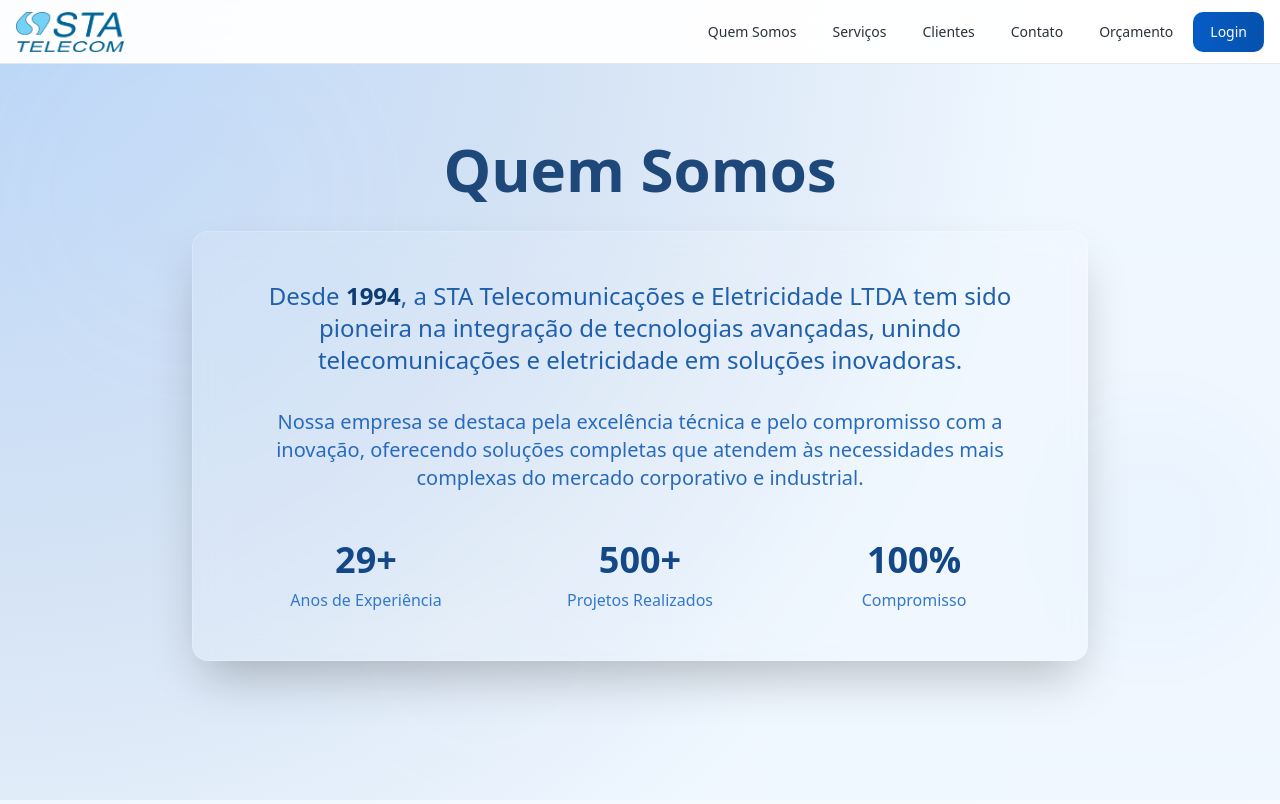
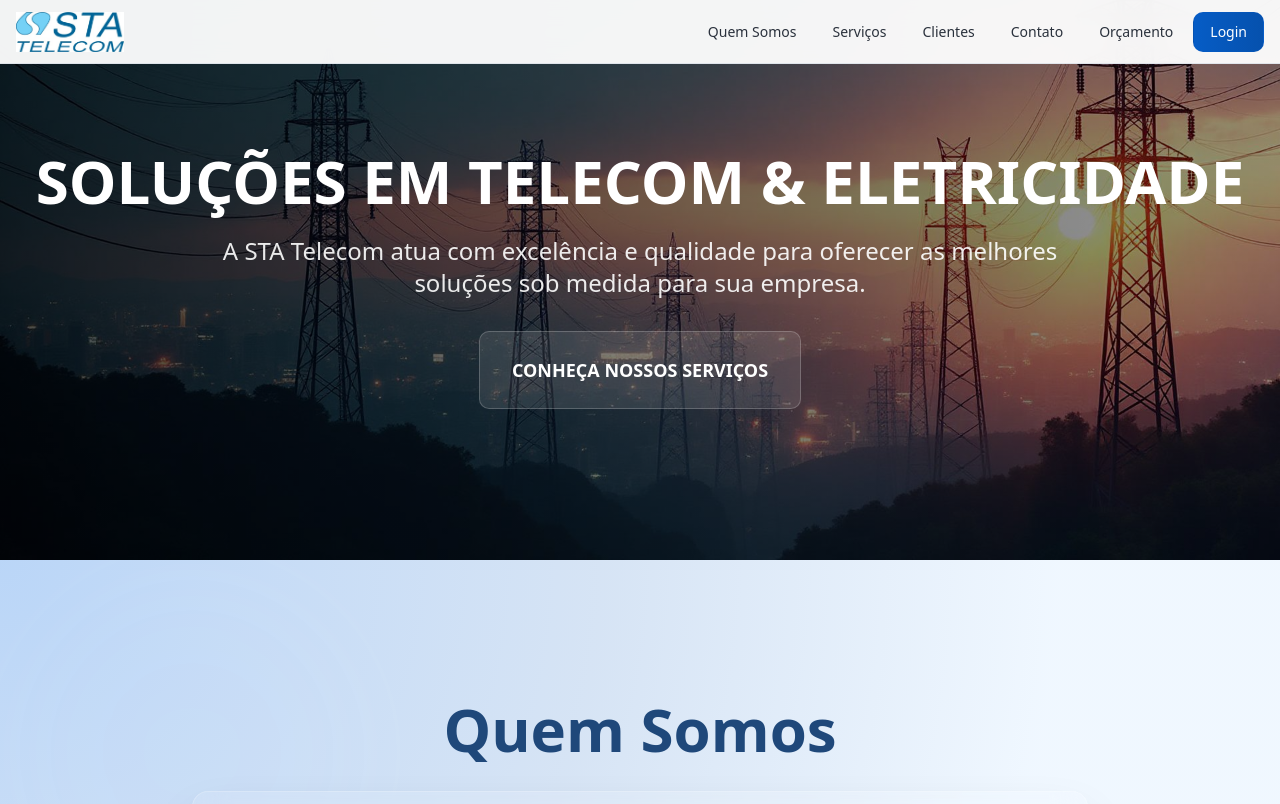
Before and after one commit to 1PedroSoares/sta-telecom, a React (Vite) app: page / in a window 1280 px wide. Shown: the top 804 px of the page. Built offline with nearby package versions, Linux system fonts and the light colour scheme.

Commit message:
Add introductory section

```diff
--- /dev/null
+++ b/src/components/sections/Hero.tsx
@@ -0,0 +1,54 @@
+import React from 'react';
+import { Button } from '@/components/ui/button';
+import heroImage from '@/assets/hero-telecom.jpg';
+
+const Hero = () => {
+  const scrollToSection = (sectionId: string) => {
+    const element = document.getElementById(sectionId);
+    if (element) {
+      const headerHeight = 80;
+      const elementPosition = element.offsetTop - headerHeight;
+
+      window.scrollTo({
+        top: elementPosition,
+        behavior: 'smooth'
+      });
+    }
+  };
+
+  return (
+    <section className="relative min-h-[70vh] flex items-center justify-center overflow-hidden">
+      {/* Background Image */}
+      <div
+        className="absolute inset-0 bg-cover bg-center bg-no-repeat"
+        style={{
+          backgroundImage: `url(${heroImage})`,
+        }}
+      >
+        {/* Overlay for better text readability */}
+        <div className="absolute inset-0 bg-gradient-to-r from-black/70 to-black/40"></div>
+      </div>
+
+      {/* Content */}
+      <div className="relative z-10 container mx-auto px-4 text-center text-white">
+        <h1 className="text-4xl md:text-6xl font-bold mb-6 leading-tight">
+          SOLUÇÕES EM TELECOM & ELETRICIDADE
+        </h1>
+
+        <p className="text-xl md:text-2xl mb-8 max-w-4xl mx-auto leading-relaxed text-white/90">
+          A STA Telecom atua com excelência e qualidade para oferecer as melhores soluções sob medida para sua empresa.
+        </p>
+
+        <Button
+          onClick={() => scrollToSection('servicos')}
+          size="lg"
+          className="bg-white/10 text-white border border-white/20 hover:bg-white/20 text-lg px-8 py-6 h-auto font-semibold"
+        >
+          CONHEÇA NOSSOS SERVIÇOS
+        </Button>
+      </div>
+    </section>
+  );
+};
+
+export { Hero };
--- a/src/pages/Index.tsx
+++ b/src/pages/Index.tsx
@@ -1,6 +1,7 @@
 import React, { useEffect } from 'react';
 import { Header } from '@/components/Header';
 import { Footer } from '@/components/Footer';
+import { Hero } from '@/components/sections/Hero';
 import { QuemSomos } from '@/components/sections/QuemSomos';
 import { Servicos } from '@/components/sections/Servicos';
 import { Clientes } from '@/components/sections/Clientes';
@@ -36,6 +37,7 @@ const Index = () => {
       <Header onSectionClick={scrollToSection} />
 
       <main>
+        <Hero />
         <QuemSomos />
         <Servicos />
         <Clientes />
```
Also changed, not shown: src/assets/hero-telecom.jpg (added).
